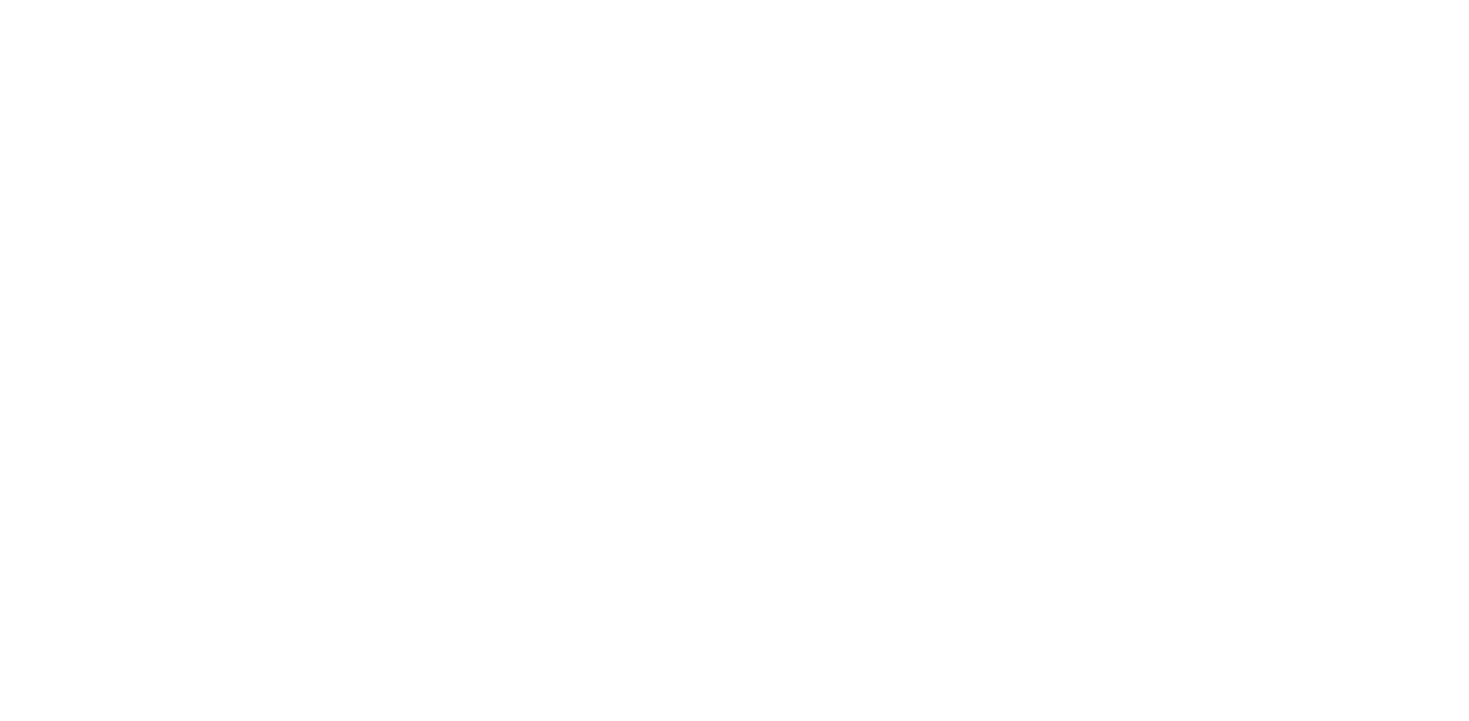
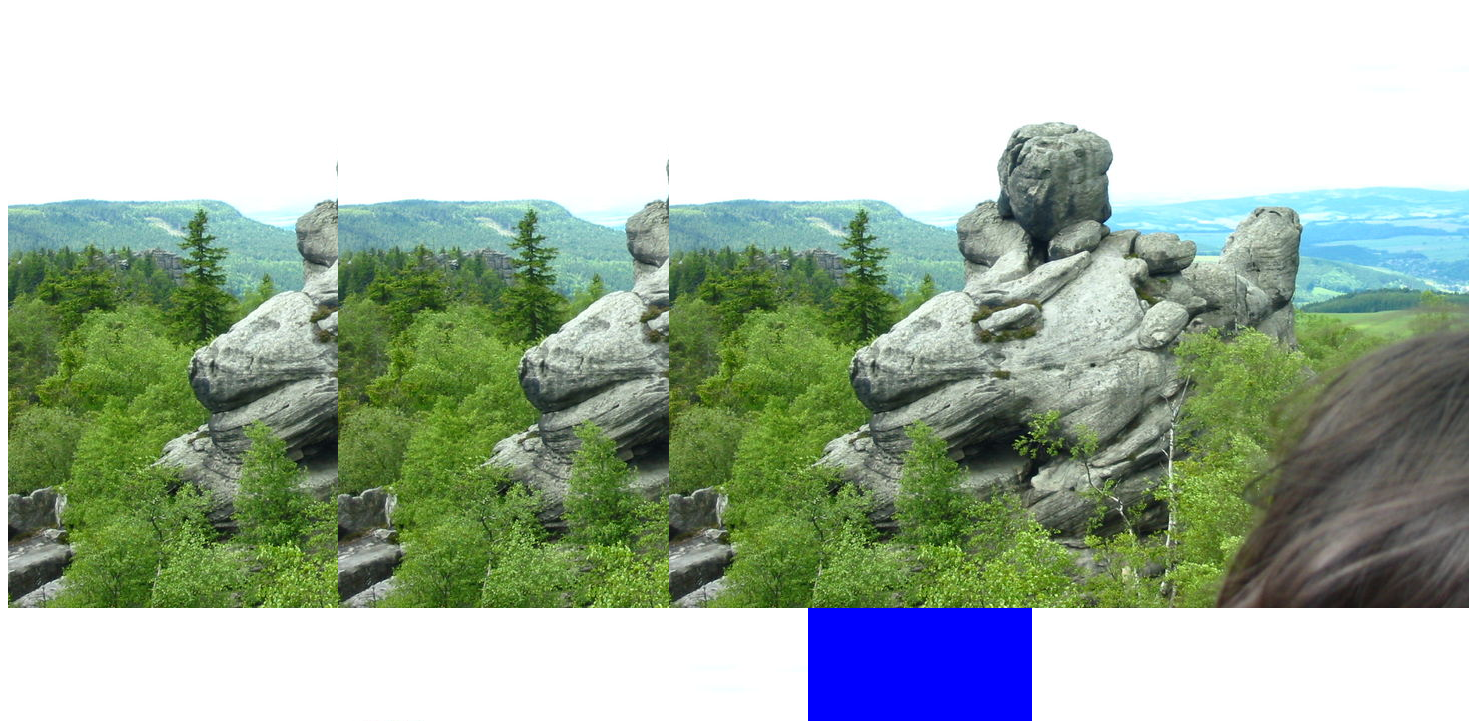
Before and after one commit to Domichan/JavaScriptTraining, a website: page gallery/gallery.html in a window 1280 px wide. Shown: the top 721 px of the page, 1469 px wide, since content can reach past the window. Drawn offline with Linux system fonts and the light colour scheme.

Commit message:
grid first attempt

```diff
--- a/gallery/gallery.css
+++ b/gallery/gallery.css
@@ -0,0 +1,22 @@
+.grid {
+    width: 1024px;
+    background-color: blue;
+}
+
+.grid:after {
+    content: "";
+    display: table;
+    clear: both;
+}
+
+.column {
+    box-sizing: border-box;
+    position: relative;
+    float: left;
+    width: 32.2666666667%;
+    display: block;
+}
+
+.content {
+    width: 100%;
+}
--- a/gallery/gallery.html
+++ b/gallery/gallery.html
@@ -4,9 +4,19 @@
     <link rel="stylesheet" type="text/css" href="gallery.css">
 </head>
 <body>
-
-
-
-
+<div class="grid">
+    <div class="column"><div class="content">
+        <img src="graphics/f1.jpg"/>
+    </div> </div>
+    <div class="column"><div class="content">
+        <img src="graphics/f1.jpg"/>
+    </div> </div>
+    <div class="column"><div class="content">
+        <img src="graphics/f1.jpg"/>
+    </div> </div>
+    <div class="column"><div class="content">
+        <img src="graphics/f1.jpg"/>
+    </div> </div>
+</div>
 </body>
 </html>
```
Also changed, not shown: gallery/graphics/f1.jpg (added), gallery/graphics/f2.jpg (added), gallery/graphics/f3.jpg (added), gallery/graphics/f4.jpg (added), gallery/graphics/f5.jpg (added), gallery/graphics/f6.jpg (added).
